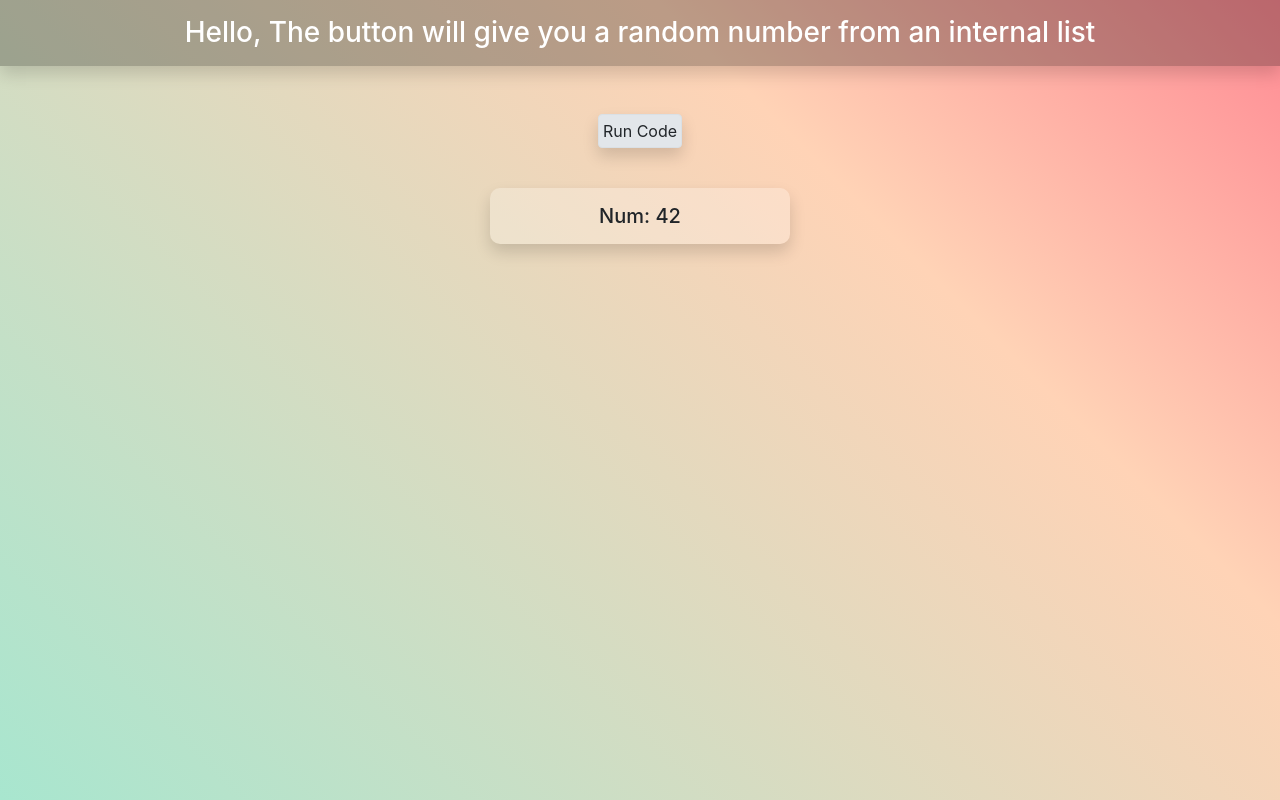
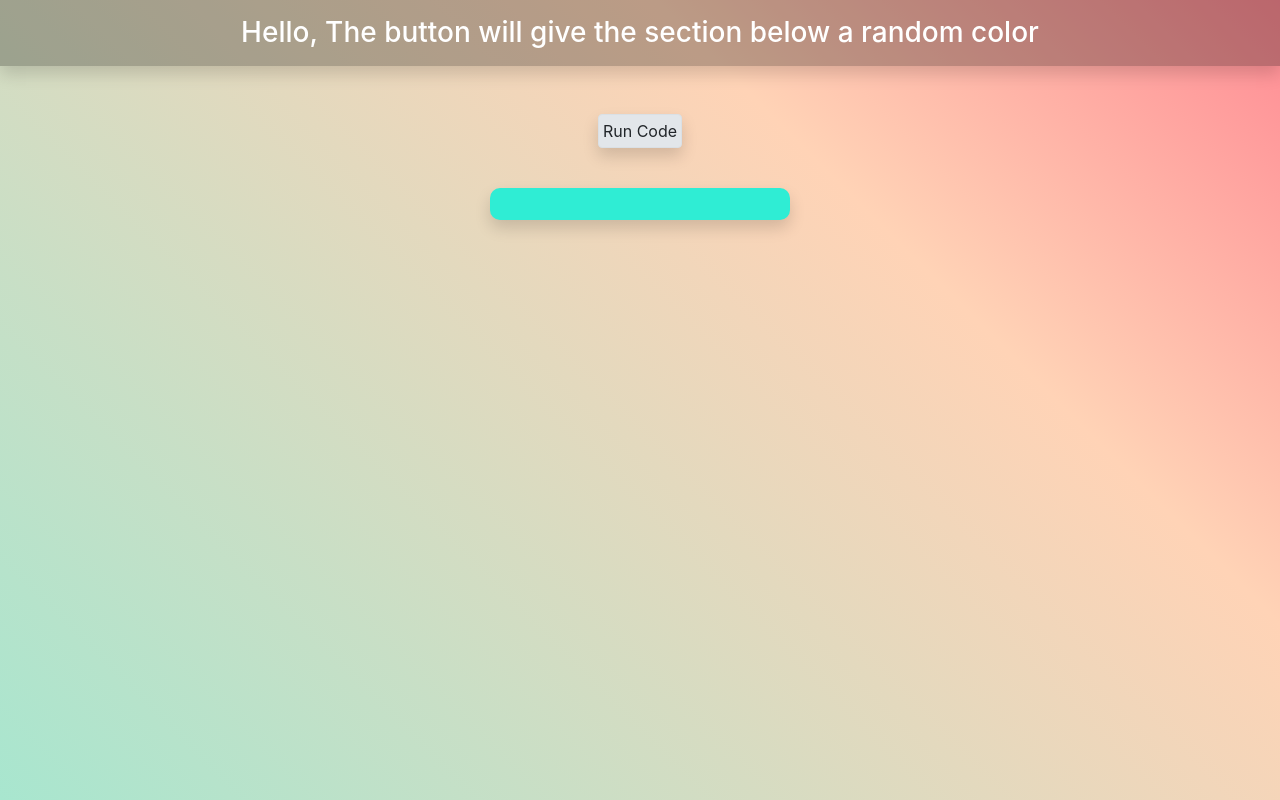
Before and after one commit to drorbahat/home-work-jsAdvanced-15.11, a plain HTML site: page index.html in a window 1280 px wide. Both pictures are taken after a click on the button "Run Code". Drawn offline with nearby package versions, Linux system fonts and the light colour scheme.

Commit message:
finished exercise 6

```diff
--- a/index.html
+++ b/index.html
@@ -5,14 +5,14 @@
     <meta charset="UTF-8">
     <meta http-equiv="X-UA-Compatible" content="IE=edge">
     <meta name="viewport" content="width=device-width, initial-scale=1.0">
-    <title>exercise 5</title>
+    <title>exercise 6</title>
     <link rel="stylesheet" href="style.css">
     <link rel="stylesheet" href="https://maxcdn.bootstrapcdn.com/bootstrap/4.5.2/css/bootstrap.min.css">
 </head>
 
 <body>
     <div id="main-container">
-        <h3 class="title p-3 shadow">Hello, The button will give you a random number from an internal list</h3>
+        <h3 class="title p-3 shadow">Hello, The button will give the section below a random color</h3>
         <br>
         <button onclick="runCode()" class="m-3 p-1 btn btn-light shadow">Run Code</button>
         <br><br>
--- a/index.js
+++ b/index.js
@@ -1,16 +1,17 @@
 const outputField = document.getElementById("output-field")
 
 const runCode = () => {
-    amazing(randomNum)
+    cool(paintDom)
 }
 
-function amazing(callback) {
-    const num = callback(42, 128, 37, 81, 66);
-    outputField.innerHTML = "Num: " + num
+const paintDom = () => {
+    var x = Math.floor(Math.random() * 256);
+    var y = Math.floor(Math.random() * 256);
+    var z = Math.floor(Math.random() * 256);
+    var randomColor = "rgb(" + x + "," + y + "," + z + ")";
+    outputField.style.background = randomColor;
 }
 
-const randomNum = (x, y, z, t, r) => {
-    let numlist = [x, y, z, t, r]
-    let randomNum = numlist[Math.floor(Math.random() * numlist.length)];
-    return randomNum
+function cool(paintCallback) {
+    paintCallback();
 }
```
